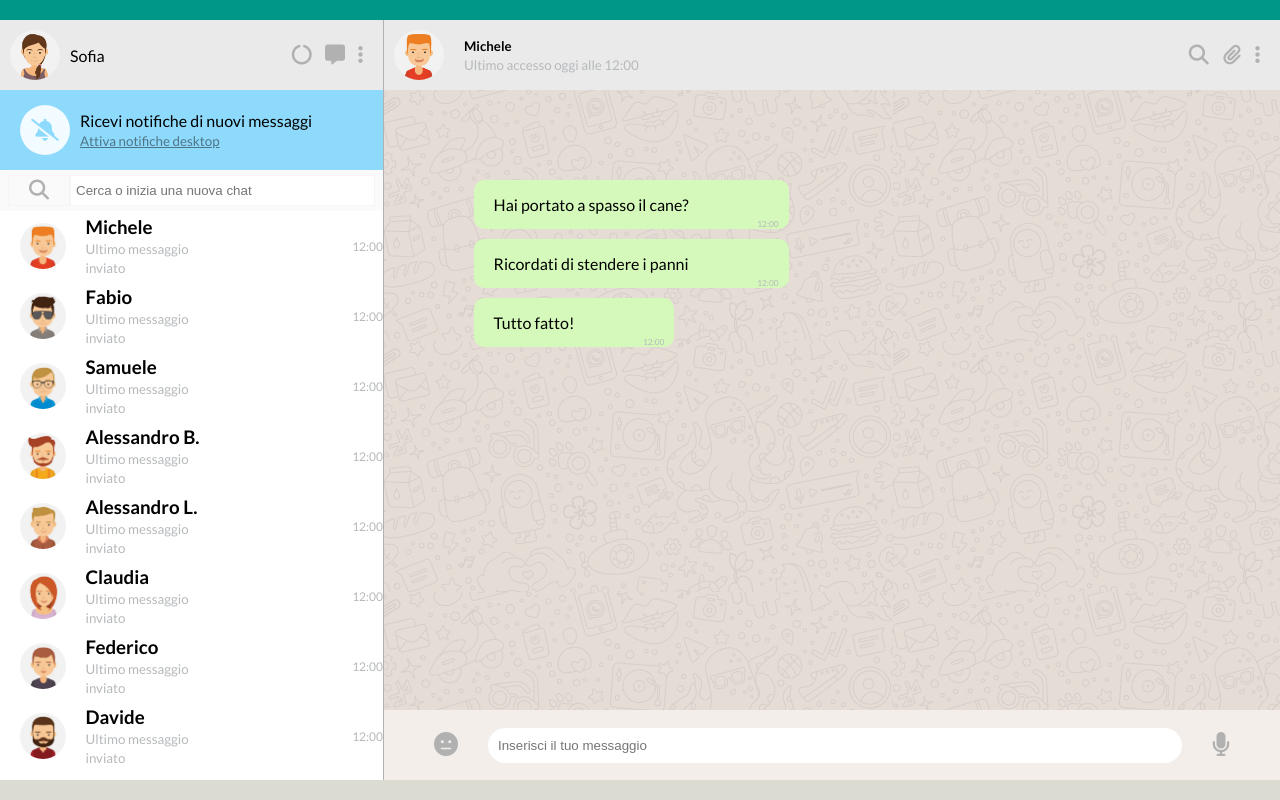
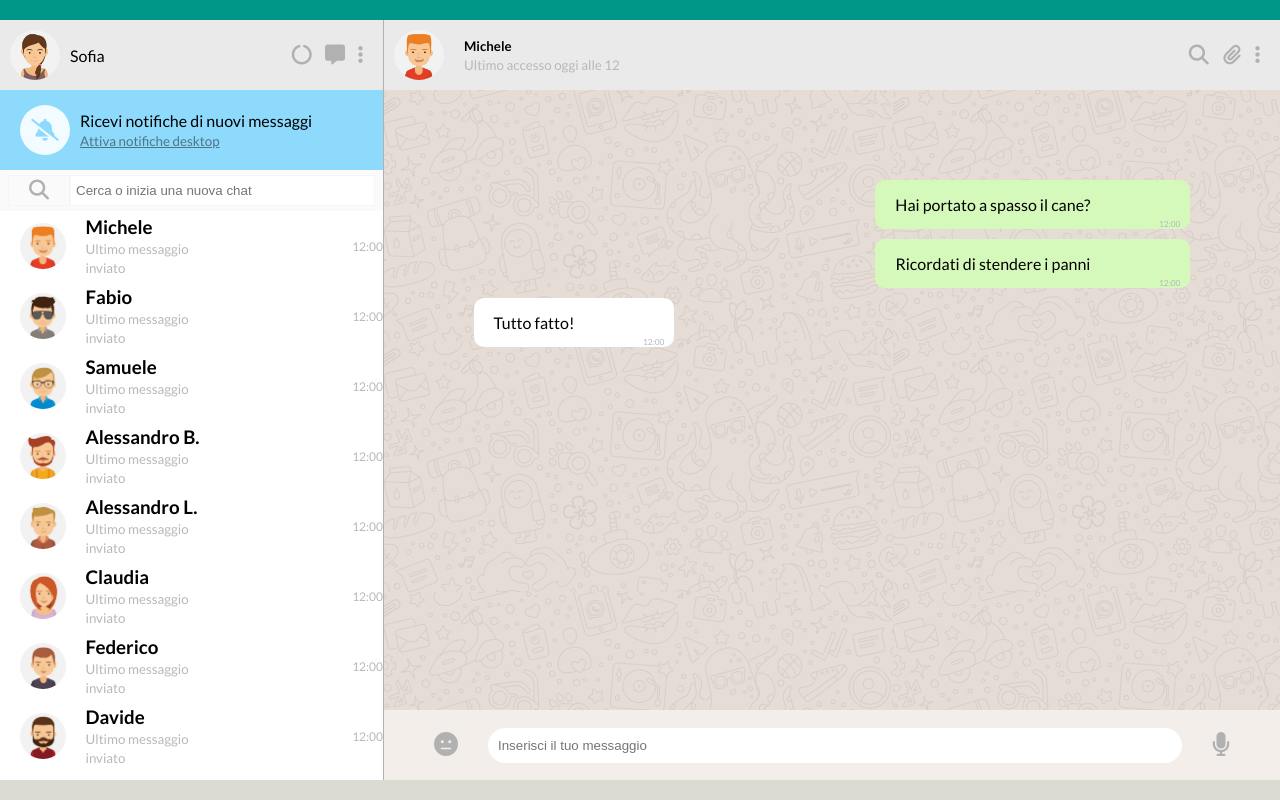
Before and after one commit to GCaringi/vue-boolzapp, a plain HTML site: page index.html in a window 1280 px wide. Drawn offline with nearby package versions, Linux system fonts and the light colour scheme.

Commit message:
Modify header chat

```diff
--- a/index.html
+++ b/index.html
@@ -73,8 +73,8 @@
                             <img src="./img/avatar_1.jpg" alt="My avatar">
                         </div>
                         <div class="user-info">
-                            <h5>Michele</h5>
-                            <small>Ultimo accesso oggi alle 12:00</small>
+                            <h5>{{contacts[currentContact].name}}</h5>
+                            <small>Ultimo accesso oggi alle 12</small>
                         </div>
                     </div>
                     <div class="user-btn">
@@ -85,9 +85,9 @@
                 </div>
                 <div class="chat">
                     <div class="chat-container" >
-                        <div class="msg" v-for = "(chat,index) in contacts[currentContact].messages">
-
-                            <div class="text-wrapper tw-sended">
+                        <div class="msg" v-for = "(chat,index) in contacts[currentContact].messages"
+                            :class = "{'msg--sended' : chat.status === 'sent'}">
+                            <div  class="text-wrapper" :class = "{'tw-sended' : chat.status === 'sent' , 'tw-received' : chat.status === 'received'}">
                                 {{chat.message}}
                                 <div class="hour-send">
                                     <small>12:00</small>
--- a/js/main.js
+++ b/js/main.js
@@ -175,5 +175,6 @@ const app = new Vue({
         changeUser(obj){
             this.currentContact = this.contacts.indexOf(obj);
         },
+        lastElem: () => {return this.contacts.messages[this.messages.length-1].data;}
     },
 })
```
